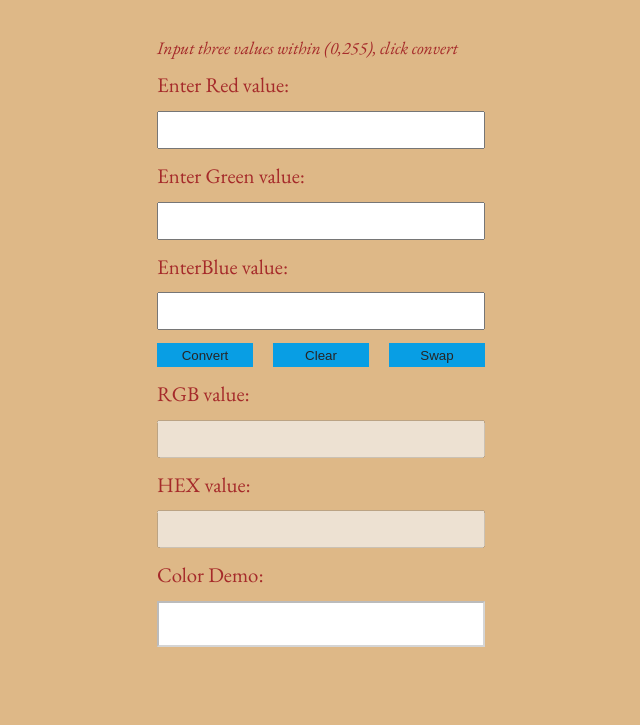
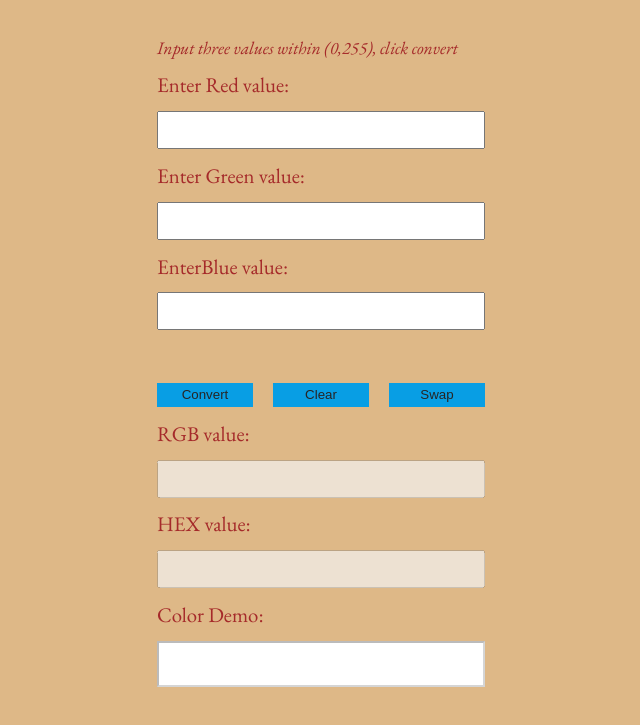
Before and after one commit to indujakr/indujakr.github.io, a plain HTML site: page ColorCodeConverter/decToHex.html in a window 1280 px wide. Shown: the part 69-794 px from the top of the page, without its empty margins (319-959 px from the left). Drawn offline with nearby package versions, Linux system fonts and the light colour scheme.

Commit message:
space issue commit

```diff
--- a/ColorCodeConverter/decToHex.html
+++ b/ColorCodeConverter/decToHex.html
@@ -17,7 +17,7 @@
             <label>Enter Green value:</label>
             <input type="text" id="greenInput">
             <label>EnterBlue value:</label>
-            <input type="text" id="blueInput">
+            <input type="text" id="blueInput"><br>
             <div class="buttonClass">
                 <button type="submit" id="result2">Convert</button>
                 <button type="reset" id="clear">Clear</button>
```
Also changed, not shown: ColorCodeConverter/index.html (+1 -1 lines).
